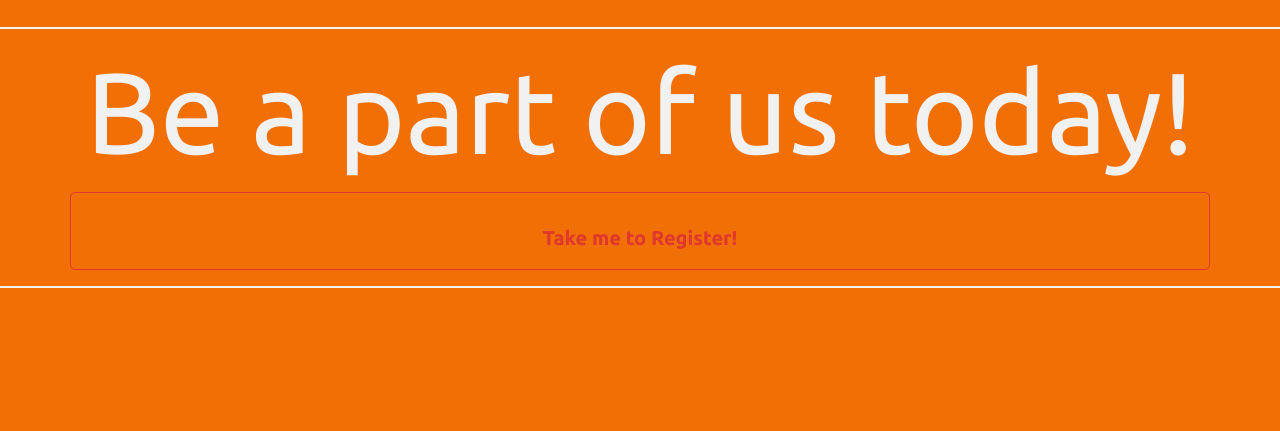
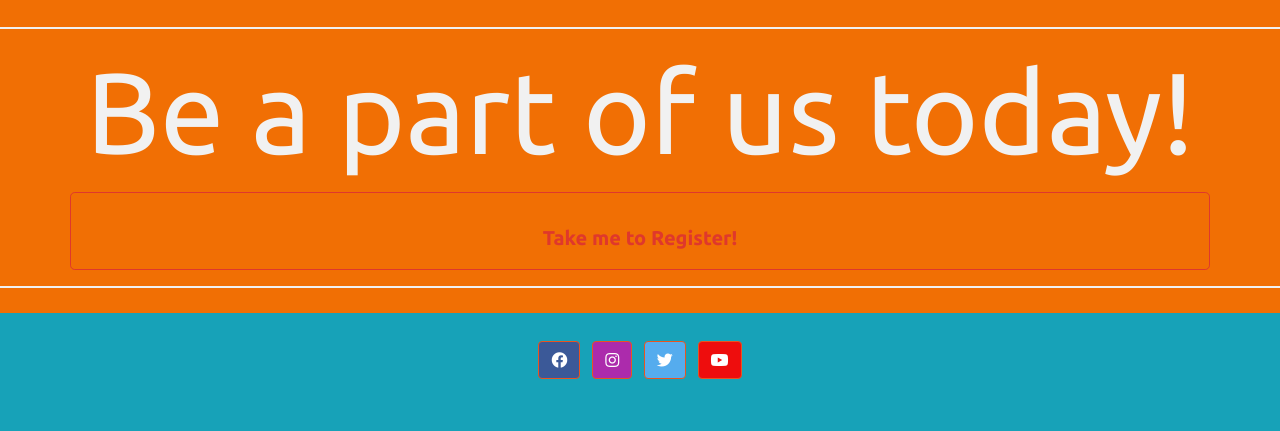
Before and after one commit to ebuzeryalcin/Travellers, a Flask app: page / in a window 1280 px wide. Shown: the part 1882-2313 px from the top of the page. Before the commit the page ends 2170 px from the top, so only its background shows below. Run offline with Flask 2, Linux system fonts and the light colour scheme; some libraries are stand-ins or nearby versions.

Commit message:
Added content to footer in base.html.

```diff
--- a/static/css/style.css
+++ b/static/css/style.css
@@ -2,6 +2,10 @@
 body{
     background-color: rgb(241, 111, 4);
 }
+
+/*.section-bg-color{
+    background-color: #e95420;
+}*/
 
 .circle-top {
     position:relative;
@@ -42,7 +46,24 @@ body{
 }
 }
 
+/*Footer*/
+.footer-logo {
+    max-width: 180px;
+    height: auto;
+    }
 
+.facebook-color{
+    background-color: #3b5998
+}
+.instagram-color{
+    background-color: #ac2bac
+}
+.twitter-color{
+    background-color: #55acee
+}
+.youtube-color{
+    background-color: #ee0d0d
+}
 /*---------------------index.html ----------------------*/
 
 /*--------------------- Navbar ----------------------*/
--- a/static/js/script.js
+++ b/static/js/script.js
@@ -2,7 +2,7 @@
 function scrollcard() {
   document.getElementById("scrolling-card");
 }
-
+// Used function from this link https://stackoverflow.com/questions/36719982/error-message-when-a-user-enters-more-characters-than-max-length-on-text-area
 $("#place_description").keyup(function(){
       $("#desc-char").text("Characters left: " + (250 - $(this).val().length));
     });
--- a/templates/base.html
+++ b/templates/base.html
@@ -44,6 +44,24 @@
     </header>
     {% block content %}
     {% endblock %}
+
+    <!-- Footer -->
+<footer class="bg-info text-center ">
+  <div class="container p-4">
+    <!-- Social media -->
+    <section class="mb-4">
+      <a class="btn btn-primary btn-floating m-1 facebook-color" aria-label="This is a link to an external page called Facebook" target="_blank"
+		    href="http://www.facebook.com/" role="button"><i class="fab fa-facebook"></i></a>
+
+      <a class="btn btn-primary btn-floating m-1 instagram-color" aria-label="This is a link to an external page called Instagram" target="_blank"
+			href="http://www.instagram.com/" role="button"><i class="fab fa-instagram"></i></a>
+
+      <a class="btn btn-primary btn-floating m-1 twitter-color" aria-label="This is a link to an external page called Twitter" target="_blank"
+			href="http://www.twitter.com/" role="button"><i class="fab fa-twitter"></i></a>
+
+      <a class="btn btn-primary btn-floating m-1 youtube-color" aria-label="This is a link to an external page called Youtube" target="_blank"
+			href="http://www.youtube.com/" role="button"><i class="fab fa-youtube"></i></a>
+    </section>
     <!-- Bootstrap v4.5 JQuery and Javascript CDN from https://getbootstrap.com/docs/4.5/getting-started/introduction/#js -->
     <script src="https://code.jquery.com/jquery-3.5.1.slim.min.js" integrity="sha384-DfXdz2htPH0lsSSs5nCTpuj/zy4C+OGpamoFVy38MVBnE+IbbVYUew+OrCXaRkfj" crossorigin="anonymous"></script>
     <script src="https://cdn.jsdelivr.net/npm/bootstrap@4.5.3/dist/js/bootstrap.bundle.min.js" integrity="sha384-ho+j7jyWK8fNQe+A12Hb8AhRq26LrZ/JpcUGGOn+Y7RsweNrtN/tE3MoK7ZeZDyx" crossorigin="anonymous"></script>
```
